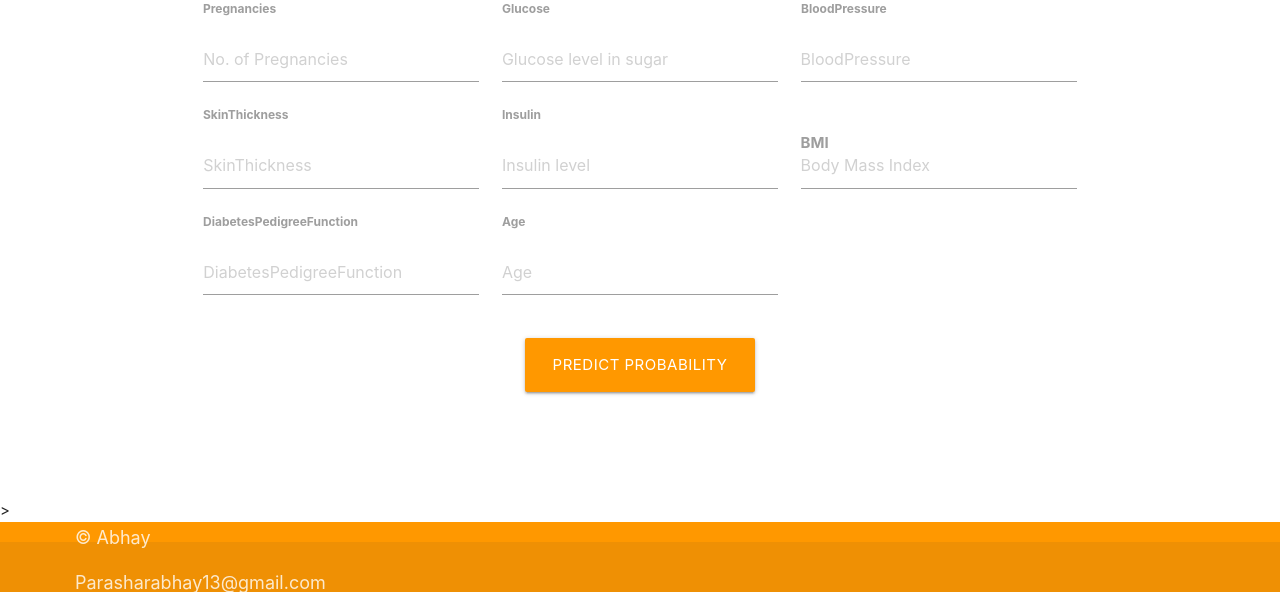
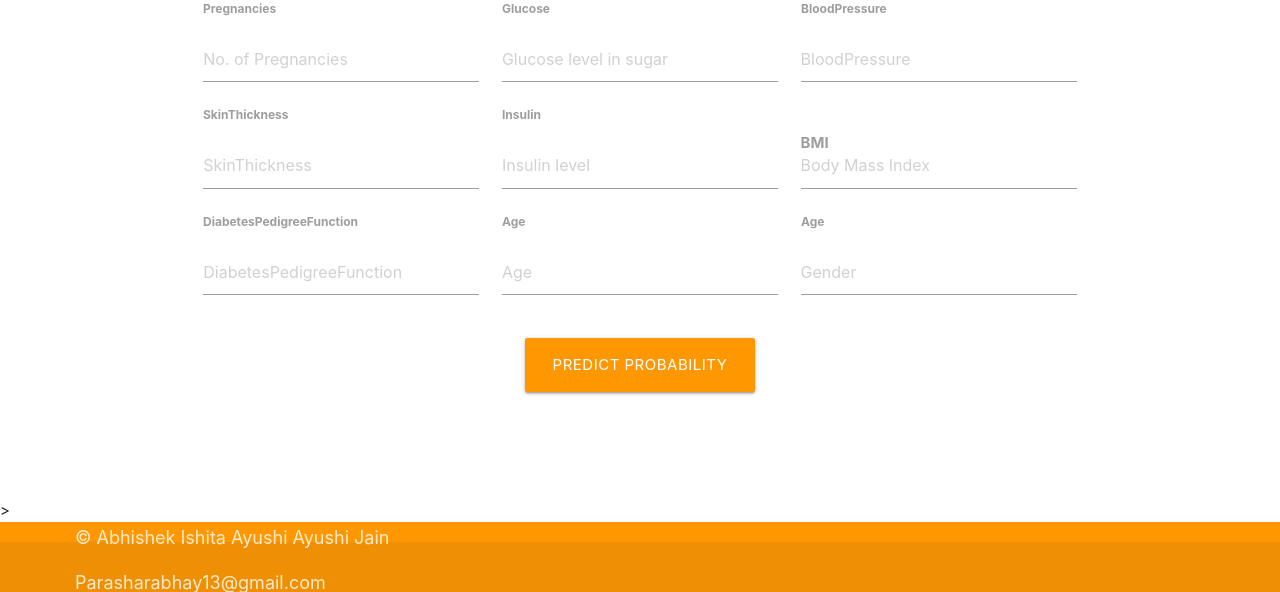
Before and after one commit to abhishekrathore9803/Diabities-Prediction12, a Flask app: page / in a window 1280 px wide. Shown: the part 290-882 px from the top of the page. Run offline with Flask 2, Linux system fonts and the light colour scheme; parts of the project's set-up code (start-up, migrations or seed data) failed here and were passed over; some libraries are stand-ins or nearby versions.

Commit message:
Update index.html

```diff
--- a/Diabetes-prediction-master/templates/index.html
+++ b/Diabetes-prediction-master/templates/index.html
@@ -79,6 +79,11 @@
                     <br>
                     <input id="_name" name="8" placeholder="Age" type="text" class="validate">
                 </div>
+              <div class="input-field col s4">
+                    <label for="_name"><b>Age</b></label>
+                    <br>
+                    <input id="_name" name="9" placeholder="Gender" type="text" class="validate">
+                </div>
 
           </div>
 
@@ -100,7 +105,7 @@
   <footer class="page-footer orange">
     <div class="footer-copyright">
       <div class="container" style="padding-bottom: 1rem; position: fixed; font-size: 1.2rem; margin-left: 5rem;">
-        <p>&copy; Abhay</p>
+        <p>&copy; Abhishek Ishita Ayushi Ayushi Jain</p>
         <p>Parasharabhay13@gmail.com</p>
       </div>
     </div>
```
